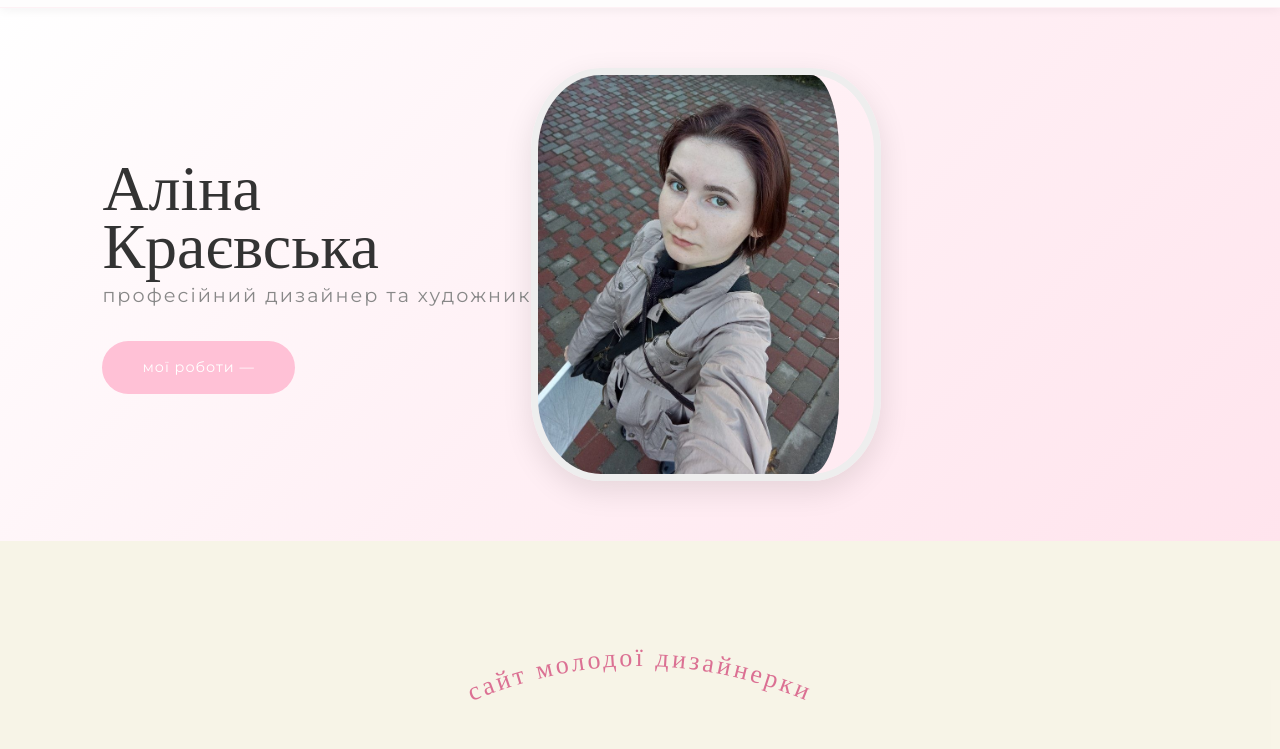
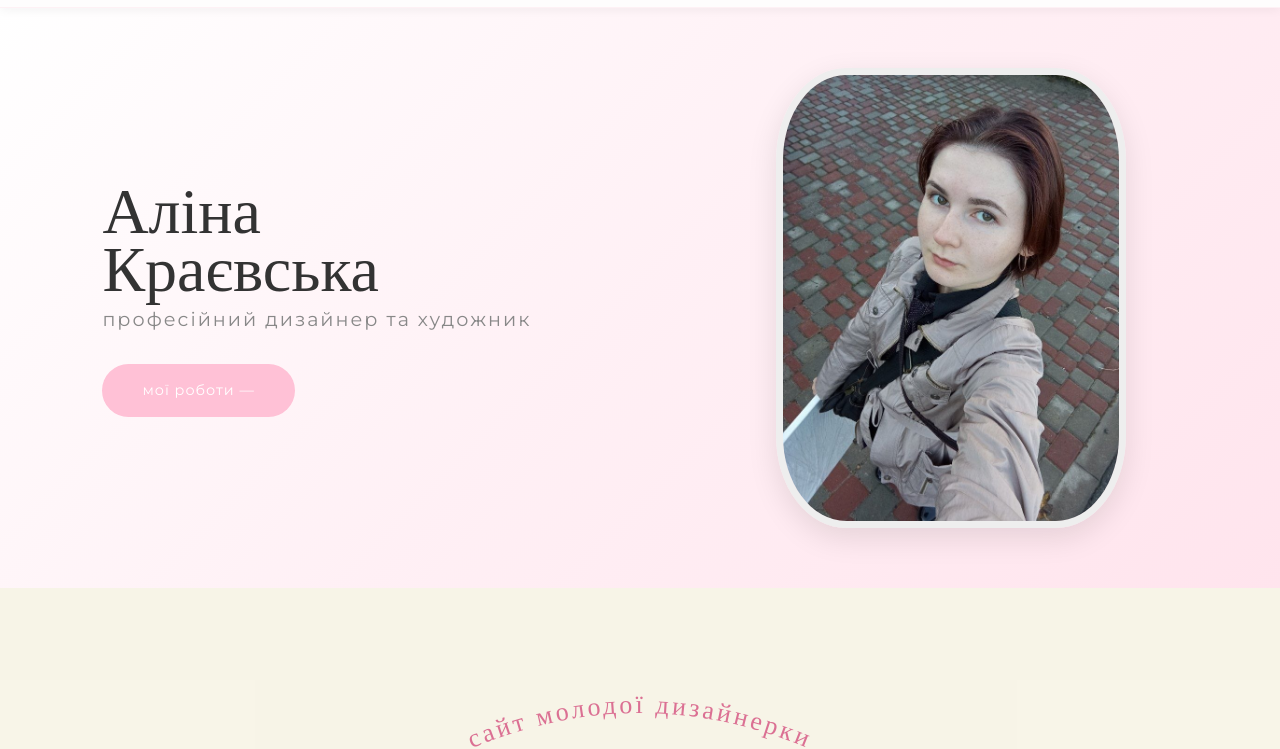
Before and after one commit to kraevska-cherry/portfolio, a plain HTML site: page index.html in a window 1280 px wide. Shown: the part 83-832 px from the top of the page. Drawn offline with nearby package versions, Linux system fonts and the light colour scheme; a web font is replaced by a local one.

```diff
--- a/style.css
+++ b/style.css
@@ -104,15 +104,13 @@ body {
 
 .header-img img {
 
-  margin-left:auto;
-  padding-right: 10%;
+  margin-left:70%;
   max-width: 400px;
   border-radius: 40% 60% 70% 30% / 40% 50% 60% 70%; /* Органічна м'яка форма */
   border: 10px solid white;
   box-shadow: 0 20px 50px rgba(255, 193, 214, 0.3);
   transition: var(--transition);
-  box-sizing: border-box;
-  display: block;
+   display: block;
 
 }
 
```
